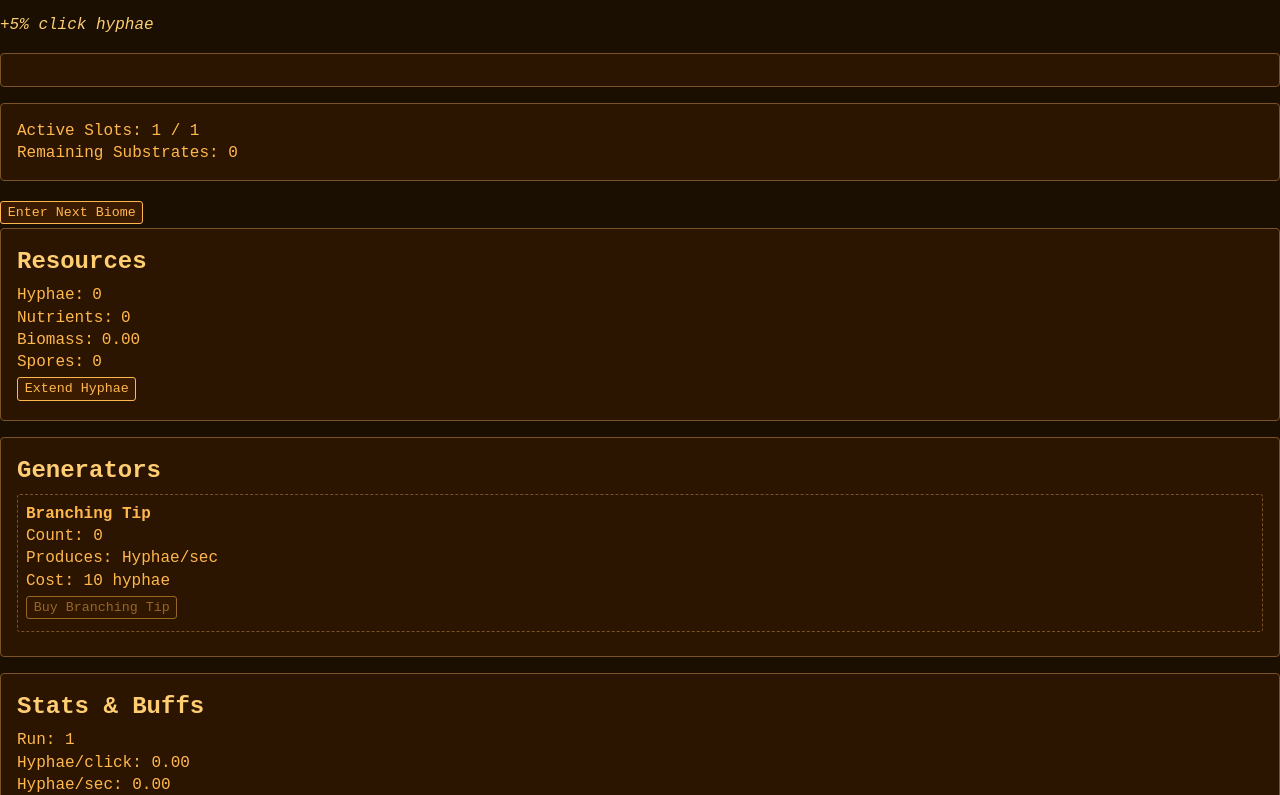
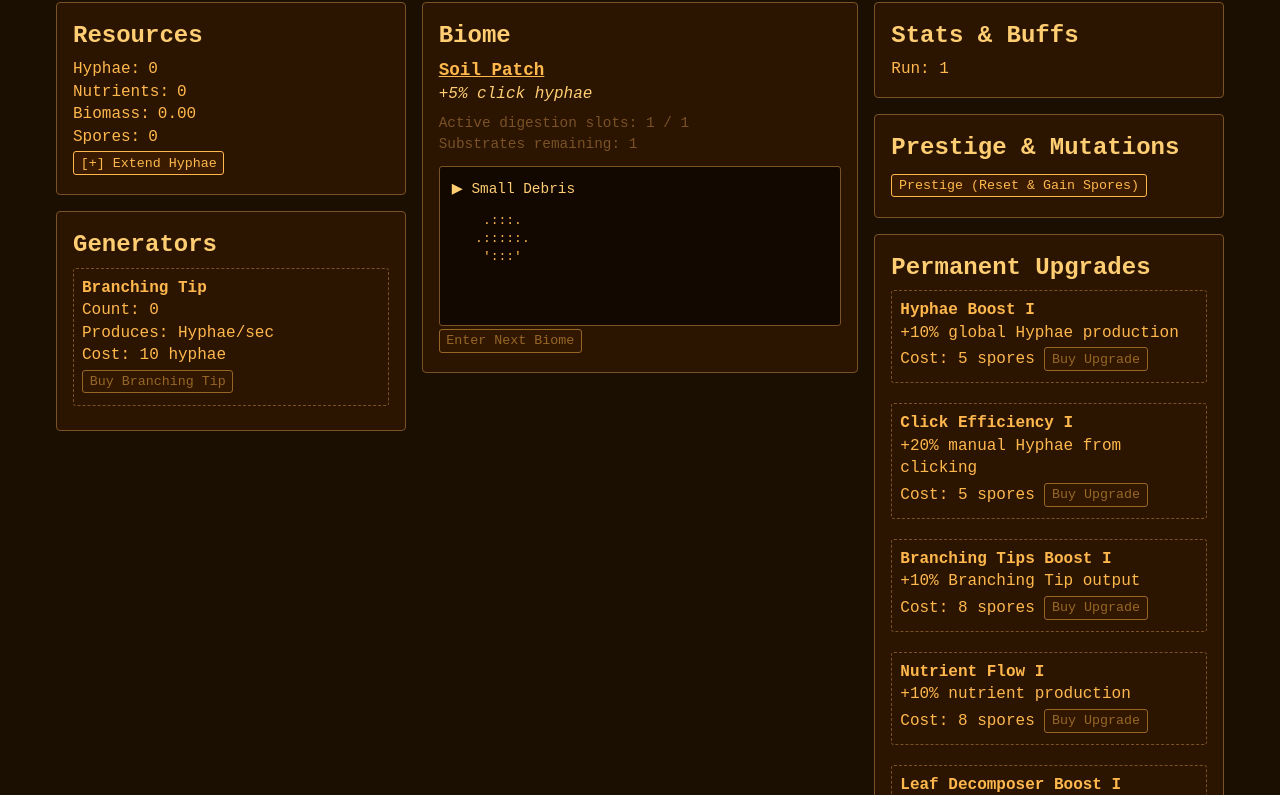
Before and after one commit to MagitekZed/Mycelium-Madness, a plain HTML site: page index.html in a window 1280 px wide. Shown: the part 83-878 px from the top of the page. Drawn offline with Linux system fonts and the light colour scheme.

Commit message:
Refactor index.html structure and update title

```diff
--- a/index.html
+++ b/index.html
@@ -1,95 +1,90 @@
 <!DOCTYPE html>
 <html lang="en">
 <head>
-  <meta charset="UTF-8">
-  <meta name="viewport" content="width=device-width, initial-scale=1.0">
-  <title>Mycelium Idle</title>
-  <link rel="stylesheet" href="style.css">
+  <meta charset="UTF-8" />
+  <meta name="viewport" content="width=device-width, initial-scale=1.0" />
+  <title>Mycelium Idle – Tier 1</title>
+  <link rel="stylesheet" href="style.css" />
 </head>
 <body>
-  <!-- Main layout split into three columns: environment, core actions, stats -->
-  <div id="mainLayout">
-    <!-- Left column: biome environment and substrate list -->
-    <div id="leftColumn">
-      <h2>Biome &amp; Substrates</h2>
-      <!-- Current biome name and description -->
-      <h3 id="currentBiomeName">Biome</h3>
-      <p id="biomeBonus" class="subtitle">Bonus description</p>
-      <!-- List of substrates with ASCII progress bars. Clicking on a substrate selects it for decomposition. -->
-      <div id="substrateList" class="panel"></div>
-      <!-- Remaining and active substrate counts for quick reference -->
-      <div class="panel" id="substrateInfo">
-        <div>Active Slots: <span id="activeSlotCount">1</span> / <span id="maxSlotCount">1</span></div>
-        <div>Remaining Substrates: <span id="remainingCount">0</span></div>
+  <div class="container">
+    <h1>Mycelium Idle – Tier 1</h1>
+
+    <div class="main-columns">
+      <!-- LEFT: Resources & Generators -->
+      <div class="column" id="leftColumn">
+        <div class="panel" id="resourcePanel">
+          <h2>Resources</h2>
+          <div class="resource-line">
+            Hyphae: <span id="hyphaeDisplay">0</span>
           </div>
-      <!-- Button to move to the next biome (enabled when all substrates cleared) -->
-      <button id="nextBiomeBtn">Enter Next Biome</button>
+          <div class="resource-line">
+            Nutrients: <span id="nutrientsDisplay">0</span>
+          </div>
+          <div class="resource-line">
+            Biomass: <span id="biomassDisplay">0.00</span>
+          </div>
+          <div class="resource-line">
+            Spores: <span id="sporePoolDisplay">0</span>
+          </div>
+          <button id="clickHyphaeBtn">[+] Extend Hyphae</button>
         </div>
 
-    <!-- Center column: resources and generators -->
-    <div id="centerColumn">
-      <div class="panel" id="resourcePanel">
-        <h2>Resources</h2>
-        <div class="resource-line">Hyphae: <span id="hyphaeDisplay">0</span></div>
-        <div class="resource-line">Nutrients: <span id="nutrientsDisplay">0</span></div>
-        <div class="resource-line">Biomass: <span id="biomassDisplay">0.00</span></div>
-        <div class="resource-line">Spores: <span id="sporePoolDisplay">0</span></div>
-        <!-- Click button to produce hyphae -->
-        <button id="clickHyphaeBtn">Extend Hyphae</button>
-      </div>
-      <div class="panel" id="generatorPanel">
+        <div class="panel" id="generatorsPanel">
           <h2>Generators</h2>
-        <div id="generatorsList"></div>
+          <div id="generatorsList" class="flex-column"></div>
         </div>
       </div>
 
-    <!-- Right column: stats, buffs, actions -->
-    <div id="rightColumn">
-      <div class="panel" id="statsPanel">
-        <h2>Stats &amp; Buffs</h2>
-        <div class="stat-line">Run: <span id="runDisplay">1</span></div>
-        <div class="stat-line">Hyphae/click: <span id="hyphaePerClick">0.00</span></div>
-        <div class="stat-line">Hyphae/sec: <span id="hyphaePerSec">0.00</span></div>
-        <div class="stat-line">Nutrients/sec: <span id="nutrientsPerSec">0.00</span></div>
-        <div class="stat-line">Biomass/sec: <span id="biomassPerSec">0.00</span></div>
-        <div class="stat-line">Spores on prestige: <span id="sporesPerPrestige">0</span></div>
-        <div class="stat-line">Parallel Substrates: <span id="simultaneousTargets">1</span></div>
-        <div class="stat-line">Remaining Substrates: <span id="remainingSubstrates">0</span></div>
-        <h3>Active Buffs</h3>
-        <div id="buffsList"><em>No active buffs</em></div>
+      <!-- CENTER: Biome & ASCII substrate diorama -->
+      <div class="column" id="centerColumn">
+        <div class="panel" id="biomePanel">
+          <h2>Biome</h2>
+          <div class="biome-name" id="currentBiomeName">Unknown Biome</div>
+          <div id="biomeBonus" class="subtitle">Biome bonus description</div>
+
+          <div class="biome-stats">
+            <div>
+              Active digestion slots:
+              <span id="activeSlots">0</span> /
+              <span id="maxSlots">1</span>
             </div>
-      <div class="panel" id="actionPanel">
-        <button id="upgradesBtn">Open Upgrades</button>
-        <button id="prestigeBtn">Prestige</button>
-      </div>
+            <div>
+              Substrates remaining:
+              <span id="remainingSubstrates">0</span>
             </div>
           </div>
 
-  <!-- Overlay for mutation selection (displayed on prestige) -->
-  <div id="mutationChoice" class="overlay" style="display:none;">
-    <div class="popup-window">
-      <h2>Choose a Mutation</h2>
-      <div id="mutationOptions"></div>
-      <button id="confirmMutationBtn">Confirm Mutation</button>
+          <div id="asciiCanvas"></div>
+
+          <button id="nextBiomeBtn" disabled>Enter Next Biome</button>
         </div>
       </div>
 
-  <!-- Overlay for upgrades/spore shop -->
-  <div id="upgradeOverlay" class="overlay" style="display:none;">
-    <div class="popup-window">
-      <h2>Permanent Upgrades</h2>
-      <div id="upgradeList"></div>
-      <button id="closeUpgradeBtn">Close</button>
+      <!-- RIGHT: Stats, Prestige, Upgrades -->
+      <div class="column" id="rightColumn">
+        <div class="panel" id="statsPanel">
+          <h2>Stats & Buffs</h2>
+          <div>Run: <span id="runDisplay">1</span></div>
+          <!-- You can add more stat lines here later (H/s, N/s, etc.) -->
+        </div>
+
+        <div class="panel" id="prestigePanel">
+          <h2>Prestige & Mutations</h2>
+          <button id="prestigeBtn">Prestige (Reset & Gain Spores)</button>
+
+          <div id="mutationChoice" class="flex-column" style="display: none;">
+            <h3>Select a Mutation for this Run</h3>
+            <div id="mutationOptions" class="mutation-grid"></div>
+            <button id="confirmMutationBtn">Confirm Mutation Selection</button>
           </div>
         </div>
 
-  <!-- Overlay for tier goal selection and progress -->
-  <div id="goalOverlay" class="overlay" style="display:none;">
-    <div class="popup-window">
-      <h2>Tier Goals</h2>
-      <div id="goalList"></div>
-      <!-- Confirm selection button; hidden until a goal is selected -->
-      <button id="confirmGoalBtn" style="display:none;">Start Run</button>
+        <div class="panel" id="upgradesPanel">
+          <h2>Permanent Upgrades</h2>
+          <div id="upgradeList"></div>
+        </div>
+      </div>
     </div>
   </div>
 
```
Lines whose indentation alone changed are shown as unchanged.
